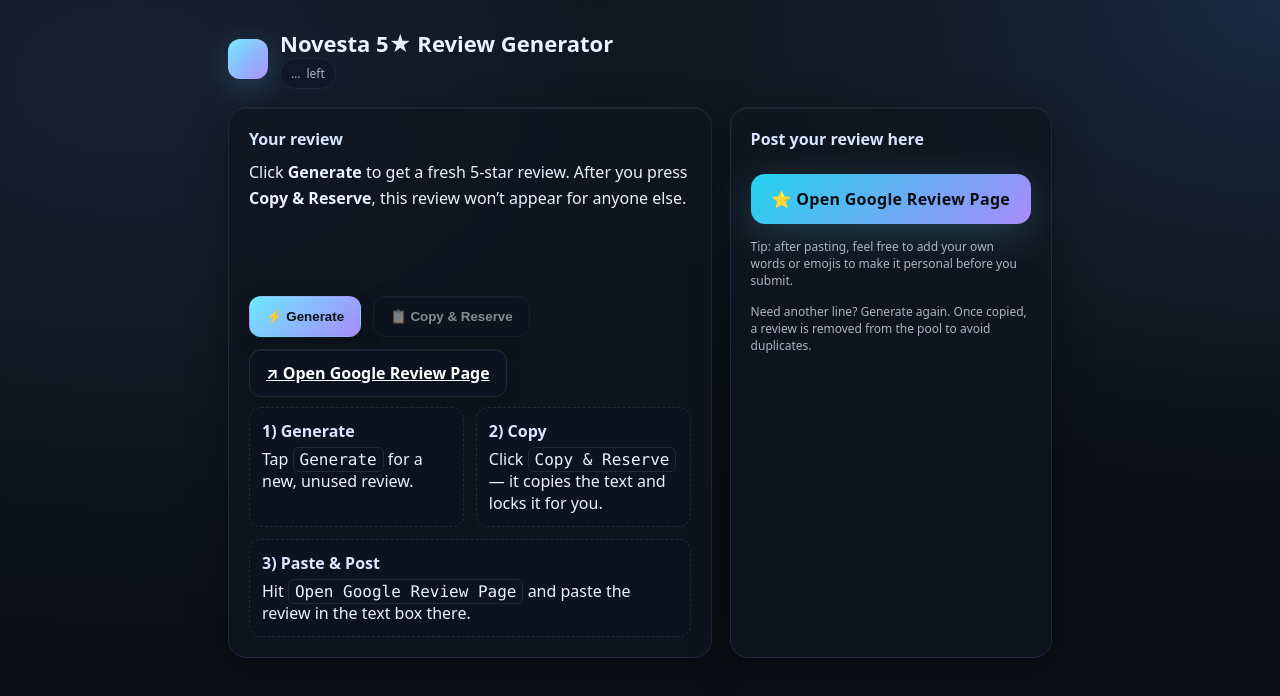
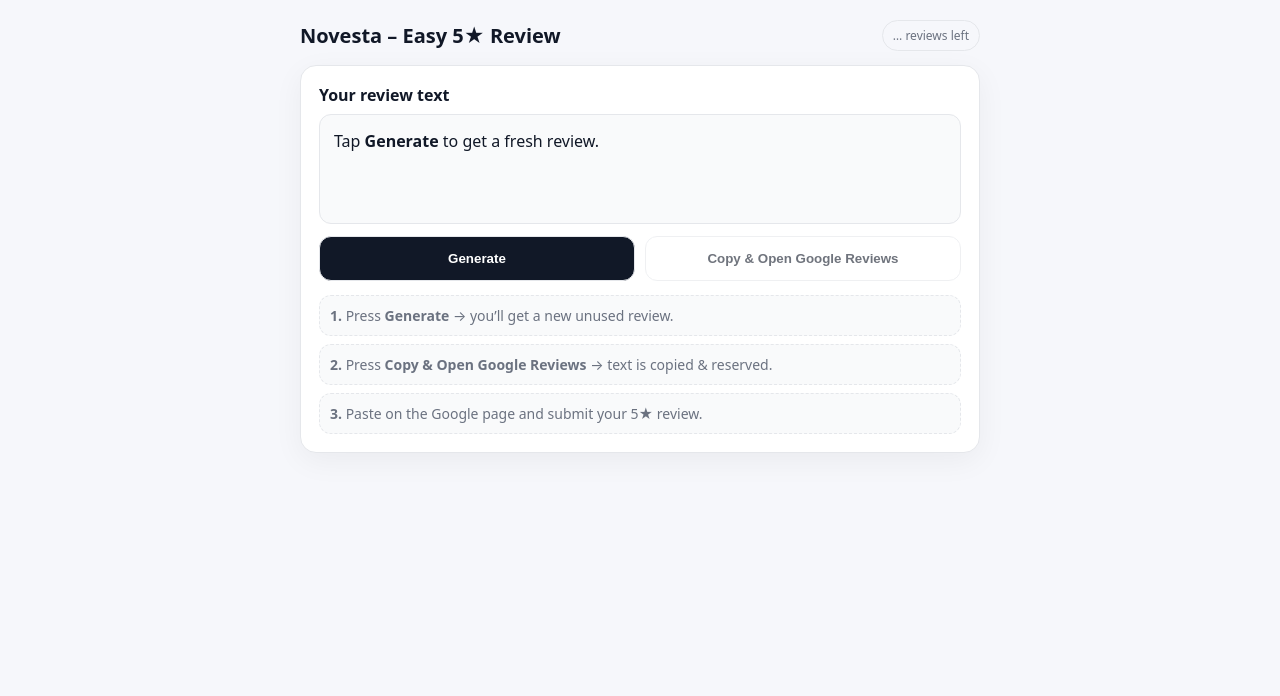
Before and after one commit to novestagroup/novestagroup.github.io, a plain HTML site: page index.html in a window 1280 px wide. Drawn offline with Linux system fonts and the light colour scheme; no server answers.

Commit message:
Update index.html

```diff
--- a/index.html
+++ b/index.html
@@ -3,232 +3,130 @@
 <head>
   <meta charset="utf-8" />
   <meta name="viewport" content="width=device-width, initial-scale=1" />
-  <title>Novesta – 5★ Review Generator</title>
-  <meta name="description" content="Generate a fresh 5-star review, copy it, and paste on Google Reviews for Novesta Group." />
+  <title>Novesta – Easy 5★ Review</title>
   <style>
     :root{
-      --bg:#0b0f14;
-      --card:#0f1620cc;
-      --text:#eaf2ff;
-      --muted:#a9b6c7;
-      --accent:#6ee7ff;
-      --accent-2:#a78bfa;
-      --border:#1e293b;
-      --ok:#22c55e;
-      --warn:#f59e0b;
-      --error:#ef4444;
+      --bg:#f6f7fb; --card:#ffffff; --text:#111827; --muted:#6b7280;
+      --primary:#111827; --ring:#e5e7eb; --accent:#0ea5e9;
     }
     *{box-sizing:border-box}
-    html,body{height:100%}
-    body{
-      margin:0; font-family: ui-sans-serif, system-ui, -apple-system, Segoe UI, Roboto, Arial, "Apple Color Emoji","Segoe UI Emoji";
-      color:var(--text); background: radial-gradient(1200px 800px at 10% 10%, #172133 0%, transparent 70%), radial-gradient(1000px 700px at 100% 0%, #1a2a40 0%, transparent 70%), var(--bg);
+    body{margin:0;background:var(--bg);font-family:system-ui,-apple-system,Segoe UI,Roboto,Arial;color:var(--text)}
+    .wrap{max-width:720px;margin:0 auto;padding:20px}
+    header{display:flex;align-items:center;justify-content:space-between;margin-bottom:14px}
+    h1{font-size:20px;margin:0}
+    .pill{font-size:12px;color:var(--muted);border:1px solid var(--ring);padding:6px 10px;border-radius:999px}
+    .card{background:var(--card);border:1px solid var(--ring);border-radius:16px;padding:18px;box-shadow:0 8px 30px #0000000d}
+    .label{font-weight:600;margin-bottom:8px}
+    #review{min-height:110px;line-height:1.6;font-size:16px;background:#f9fafb;border:1px solid var(--ring);border-radius:12px;padding:14px}
+    .buttons{display:flex;gap:10px;margin-top:12px;flex-wrap:wrap}
+    button,a.btn{
+      appearance:none;border:1px solid var(--ring);border-radius:12px;padding:14px 16px;font-weight:700;cursor:pointer;
+      background:var(--primary);color:#fff;text-decoration:none;text-align:center;flex:1 1 180px
     }
-    .wrap{max-width:880px; margin:0 auto; padding:28px}
-    .hero{
-      display:flex; align-items:center; justify-content:space-between; gap:14px; margin-bottom:18px;
-    }
-    .brand{display:flex; align-items:center; gap:12px}
-    .logo{
-      width:40px; height:40px; border-radius:12px; background:linear-gradient(135deg, var(--accent), var(--accent-2));
-      box-shadow:0 8px 30px #6ee7ff33, inset 0 0 20px #ffffff22;
-    }
-    h1{font-size:22px; margin:0;}
-    .badge{
-      display:inline-flex; align-items:center; gap:6px; padding:6px 10px; border:1px solid var(--border);
-      border-radius:999px; color:var(--muted); background:#0f172acc; font-size:12px;
-    }
-    .grid{display:grid; grid-template-columns:1.2fr .8fr; gap:18px}
-    @media (max-width:900px){.grid{grid-template-columns:1fr}}
-    .card{
-      background:var(--card); border:1px solid var(--border); border-radius:18px; padding:20px;
-      box-shadow:0 10px 40px #00000055, inset 0 1px 0 #ffffff10; backdrop-filter: blur(10px);
-    }
-    .title{font-size:16px; margin:0 0 10px; color:#d7e6ff}
-    #review{white-space:pre-wrap; line-height:1.6; font-size:16px; color:#eaf2ff; min-height:120px}
-    .buttons{display:flex; flex-wrap:wrap; gap:12px; margin-top:16px}
-    button,.linkbtn{
-      appearance:none; border:1px solid var(--border); border-radius:12px; padding:12px 16px; font-weight:700;
-      background:#0b1220; color:#fff; cursor:pointer; transition:transform .04s ease, box-shadow .2s ease, background .2s ease;
-      box-shadow:0 4px 20px #00000040, inset 0 1px 0 #ffffff10;
-    }
-    button:hover,.linkbtn:hover{transform:translateY(-1px)}
-    button.primary{background:linear-gradient(135deg, var(--accent), var(--accent-2)); color:#0b0f14; border-color:#0000}
-    button.secondary{background:#0b1220}
-    button.ghost{background:transparent}
-    button:disabled{opacity:.5; cursor:not-allowed; transform:none}
-    .hint{color:var(--muted); font-size:13px; margin-top:10px}
-    .steps{display:flex; gap:12px; margin-top:10px; flex-wrap:wrap}
-    .step{flex:1; min-width:180px; background:#0b1220; border:1px dashed var(--border); border-radius:12px; padding:12px}
-    .step b{display:block; margin-bottom:6px; color:#dce7ff}
-    .cta{
-      display:flex; flex-direction:column; gap:14px
-    }
-    .big{
-      display:flex; align-items:center; justify-content:center; gap:10px; text-decoration:none;
-      padding:14px 16px; border-radius:14px; background:linear-gradient(135deg, #22d3ee, #a78bfa);
-      color:#0b0f14; font-weight:900; letter-spacing:.3px; border:0; box-shadow:0 10px 40px #6ee7ff33;
-    }
-    .small{font-size:12px; color:var(--muted)}
-    .toast{
-      position:fixed; left:50%; bottom:22px; transform:translateX(-50%); background:#0b1220; color:#fff;
-      border:1px solid var(--border); border-radius:12px; padding:10px 14px; box-shadow:0 10px 30px #0008; display:none;
-    }
-    .kbd{font-family: ui-monospace, SFMono-Regular, Menlo, Monaco, Consolas, "Liberation Mono", monospace; background:#0b1220; border:1px solid var(--border); padding:2px 6px; border-radius:6px}
+    button.secondary{background:#fff;color:var(--text)}
+    button:disabled{opacity:.6;cursor:not-allowed}
+    .hint{margin-top:10px;color:var(--muted);font-size:14px}
+    .steps{display:grid;grid-template-columns:1fr;gap:8px;margin-top:14px;color:var(--muted);font-size:14px}
+    .step{background:#f9fafb;border:1px dashed var(--ring);border-radius:12px;padding:10px}
+    .ok{color:#10b981} .warn{color:#d97706} .err{color:#ef4444}
   </style>
 </head>
 <body>
   <div class="wrap">
-    <div class="hero">
-      <div class="brand">
-        <div class="logo" aria-hidden="true"></div>
-        <div>
-          <h1>Novesta 5★ Review Generator</h1>
-          <div class="badge"><span id="remaining">…</span> left</div>
-        </div>
+    <header>
+      <h1>Novesta – Easy 5★ Review</h1>
+      <div class="pill"><span id="remaining">…</span> reviews left</div>
+    </header>
+
+    <div class="card">
+      <div class="label">Your review text</div>
+      <div id="review">Tap <b>Generate</b> to get a fresh review.</div>
+
+      <div class="buttons">
+        <button id="genBtn">Generate</button>
+        <button id="copyBtn" class="secondary" disabled>Copy & Open Google Reviews</button>
       </div>
-    </div>
 
-    <div class="grid">
-      <!-- Generator -->
-      <section class="card">
-        <h2 class="title">Your review</h2>
-        <div id="review">Click <b>Generate</b> to get a fresh 5-star review. After you press <b>Copy & Reserve</b>, this review won’t appear for anyone else.</div>
-        <div class="buttons">
-          <button id="genBtn" class="primary">⚡ Generate</button>
-          <button id="copyBtn" class="secondary" disabled>📋 Copy & Reserve</button>
-          <a id="openBtn" class="linkbtn ghost" target="_blank" rel="noopener">↗ Open Google Review Page</a>
-        </div>
-        <div class="hint" id="hint"></div>
+      <div class="hint" id="hint"></div>
 
-        <div class="steps">
-          <div class="step">
-            <b>1) Generate</b>
-            Tap <span class="kbd">Generate</span> for a new, unused review.
-          </div>
-          <div class="step">
-            <b>2) Copy</b>
-            Click <span class="kbd">Copy & Reserve</span> — it copies the text and locks it for you.
-          </div>
-          <div class="step">
-            <b>3) Paste & Post</b>
-            Hit <span class="kbd">Open Google Review Page</span> and paste the review in the text box there.
-          </div>
-        </div>
-      </section>
-
-      <!-- CTA & Info -->
-      <aside class="card cta">
-        <h2 class="title">Post your review here</h2>
-        <a class="big" id="reviewLink" href="https://g.page/r/CQo8pe9HyhYeEBM/review" target="_blank" rel="noopener">
-          ⭐ Open Google Review Page
-        </a>
-        <div class="small">
-          Tip: after pasting, feel free to add your own words or emojis to make it personal before you submit.
-        </div>
-        <div class="small">
-          Need another line? Generate again. Once copied, a review is removed from the pool to avoid duplicates.
-        </div>
-      </aside>
+      <div class="steps">
+        <div class="step"><b>1.</b> Press <b>Generate</b> → you’ll get a new unused review.</div>
+        <div class="step"><b>2.</b> Press <b>Copy & Open Google Reviews</b> → text is copied & reserved.</div>
+        <div class="step"><b>3.</b> Paste on the Google page and submit your 5★ review.</div>
+      </div>
     </div>
   </div>
 
-  <div class="toast" id="toast">Copied to clipboard</div>
-
   <script>
-    // API endpoint (Apps Script Web App URL ending with /exec)
+    // 🔗 Your Apps Script Web App URL
     const API = "https://script.google.com/macros/s/AKfycby0o_oETDhpXCcicTv-BArsz-9ghW5YBUp5pXIFDFyhkyTh9iMDcyivRXKi1i5B9FCPog/exec";
-
-    // Where to paste (Google review link)
+    // 🔗 Where to paste
     const REVIEW_URL = "https://g.page/r/CQo8pe9HyhYeEBM/review";
 
-    const reviewEl   = document.getElementById('review');
-    const genBtn     = document.getElementById('genBtn');
-    const copyBtn    = document.getElementById('copyBtn');
-    const hint       = document.getElementById('hint');
-    const remaining  = document.getElementById('remaining');
-    const openBtn    = document.getElementById('openBtn');
-    const reviewLink = document.getElementById('reviewLink');
-    const toast      = document.getElementById('toast');
+    const reviewEl  = document.getElementById('review');
+    const genBtn    = document.getElementById('genBtn');
+    const copyBtn   = document.getElementById('copyBtn');
+    const hint      = document.getElementById('hint');
+    const remaining = document.getElementById('remaining');
 
-    openBtn.href = REVIEW_URL;
-    reviewLink.href = REVIEW_URL;
+    let current = { id:null, text:"" };
 
-    let current = { id: null, text: "" };
-
-    function showToast(msg){
-      toast.textContent = msg || 'Done';
-      toast.style.display = 'block';
-      setTimeout(()=> toast.style.display = 'none', 1600);
+    async function getRemaining(){
+      try{
+        const r = await fetch(API + "?action=count", {cache:"no-store"});
+        const d = await r.json();
+        remaining.textContent = d.ok ? d.remaining : "…";
+      }catch{ remaining.textContent = "…"; }
     }
 
-    async function getRemaining() {
-      try {
-        const res = await fetch(API + "?action=count", { cache: "no-store" });
-        const data = await res.json();
-        remaining.textContent = data.ok ? data.remaining : '…';
-      } catch {
-        remaining.textContent = '…';
+    async function generate(){
+      hint.textContent = "";
+      copyBtn.disabled = true;
+      reviewEl.textContent = "Finding a fresh review…";
+      try{
+        const r = await fetch(API + "?action=next", {cache:"no-store"});
+        const d = await r.json();
+        if(d.ok && !d.empty){
+          current.id = d.id; current.text = d.review;
+          reviewEl.textContent = d.review;
+          copyBtn.disabled = false;
+          await getRemaining();
+        }else{
+          reviewEl.textContent = "No reviews left. Please contact admin.";
+        }
+      }catch{
+        reviewEl.textContent = "Could not load a review. Try again.";
       }
     }
 
-    async function generate() {
-      hint.textContent = '';
-      copyBtn.disabled = true;
-      current = { id: null, text: "" };
-      reviewEl.textContent = 'Finding a fresh review…';
+    async function copyAndReserve(){
+      if(!current.id || !current.text) return;
+      // Copy
+      try{
+        await navigator.clipboard.writeText(current.text);
+      }catch{
+        const ta = document.createElement('textarea');
+        ta.value = current.text; document.body.appendChild(ta);
+        ta.select(); document.execCommand('copy'); document.body.removeChild(ta);
+      }
+      hint.innerHTML = "<span class='ok'>Copied.</span> Reserving for you…";
 
-      try {
-        const res = await fetch(API + "?action=next", { cache: "no-store" });
-        const data = await res.json();
-        if (data.ok && !data.empty) {
-          current.id = data.id;
-          current.text = data.review;
-          reviewEl.textContent = data.review;
-          copyBtn.disabled = false;
+      // Reserve
+      try{
+        const form = new FormData(); form.append('id', String(current.id));
+        const r = await fetch(API, {method:"POST", body:form});
+        const d = await r.json();
+        if(d.ok){
+          hint.innerHTML = "<span class='ok'>Reserved.</span> Opening Google Reviews…";
+          copyBtn.disabled = true;
+          current = { id:null, text:"" };
           await getRemaining();
-        } else {
-          reviewEl.textContent = 'No reviews left. Please ask admin to add more.';
-          copyBtn.disabled = true;
+          window.open(REVIEW_URL, "_blank", "noopener");
+        }else{
+          hint.innerHTML = "<span class='warn'>Someone just used this one.</span> Please press Generate again.";
         }
-      } catch {
-        reviewEl.textContent = 'Error fetching review. Try again.';
-      }
-    }
-
-    async function copyAndReserve() {
-      if (!current.id || !current.text) return;
-      // Copy to clipboard
-      try {
-        await navigator.clipboard.writeText(current.text);
-      } catch {
-        const ta = document.createElement('textarea');
-        ta.value = current.text;
-        document.body.appendChild(ta);
-        ta.select();
-        document.execCommand('copy');
-        document.body.removeChild(ta);
-      }
-      showToast('Copied to clipboard');
-
-      hint.textContent = 'Reserving this review so it won’t appear again…';
-      try {
-        const form = new FormData();
-        form.append('id', String(current.id));
-        const res = await fetch(API, { method: 'POST', body: form });
-        const data = await res.json();
-        if (data.ok) {
-          hint.textContent = 'Reserved. Now click “Open Google Review Page” and paste.';
-          copyBtn.disabled = true;
-          current = { id: null, text: "" };
-          await getRemaining();
-          // Nudge user to the Google page
-          window.open(REVIEW_URL, '_blank', 'noopener');
-        } else {
-          hint.textContent = 'Someone used this at the same time. Please generate another.';
-        }
-      } catch {
-        hint.textContent = 'Could not reserve. Try generating a new one.';
+      }catch{
+        hint.innerHTML = "<span class='err'>Could not reserve. Try Generate again.</span>";
       }
     }
 
```
